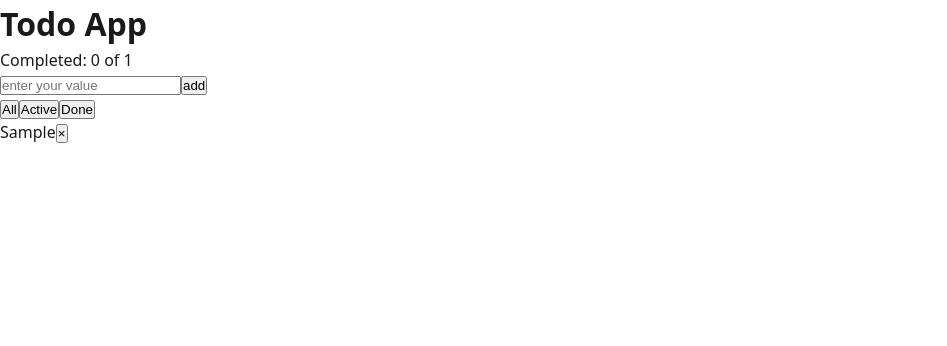
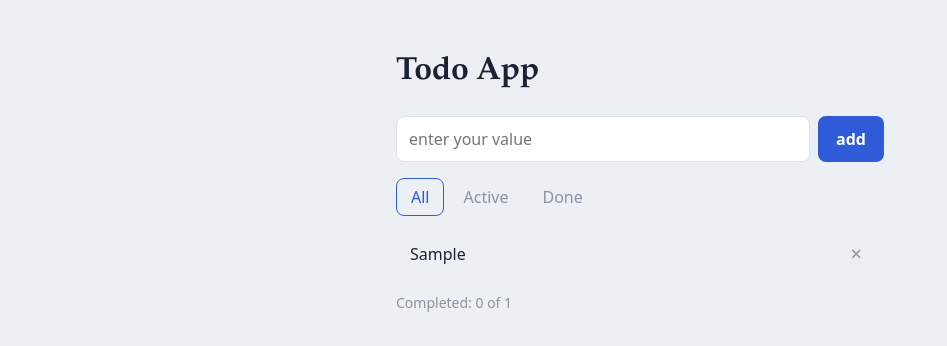
Before and after one commit to VasilievKirill333/react-todo-app, a React (Vite) app: page / in a window 1280 px wide. Both pictures are taken after typing "Sample" into the empty fields and a click on the button "add". Shown: the top 346 px of the page, without its empty margins (0-947 px from the left). Built offline with nearby package versions, Linux system fonts and the light colour scheme.

Commit message:
feat: Add basic CSS styling

```diff
--- a/src/App.jsx
+++ b/src/App.jsx
@@ -2,6 +2,8 @@ import { useState, useEffect } from 'react';
 import TodoForm from './components/TodoForm';
 import TodoList from './components/TodoList';
 import FilterButtons from './components/FilterButtons';
+
+import styles from './App.module.css';
 
 function App() {
   const [todos, setTodos] = useState(() => {
@@ -37,7 +39,7 @@ function App() {
 
   function handleEdit(id, newText) {
     setTodos(todos.map(todo =>
-      todo.id === id ? {...todo, text: newText} : todo
+      todo.id === id ? { ...todo, text: newText } : todo
     ));
   }
 
@@ -48,23 +50,32 @@ function App() {
   });
 
   function handleClearCompleted() {
-  setTodos(todos.filter(todo => !todo.done));
-}
+    setTodos(todos.filter(todo => !todo.done));
+  }
 
   return (
-    <div>
+    <div className={styles.app}>
       <h1>Todo App</h1>
-      <p>Completed: {doneCount} of {totalCount}</p>
       <TodoForm
         inputValue={inputValue}
         onInputChange={setInputValue}
         onAdd={handleAdd}
       />
       <FilterButtons filter={filter} onFilterChange={setFilter} />
-      {doneCount > 0 && (
-        <button onClick={handleClearCompleted}>Clear completed</button>
-      )}
-      <TodoList todos={visibleTodos} onRemove={handleRemove} onToggle={handleToggle} onEdit={handleEdit} />
+      <TodoList
+        todos={visibleTodos}
+        onRemove={handleRemove}
+        onToggle={handleToggle}
+        onEdit={handleEdit}
+      />
+      <div className={styles.footer}>
+        <span>Completed: {doneCount} of {totalCount}</span>
+        {doneCount > 0 && (
+          <button className={styles.clear} onClick={handleClearCompleted}>
+            Clear completed
+          </button>
+        )}
+      </div>
     </div>
   );
 }
--- /dev/null
+++ b/src/App.module.css
@@ -0,0 +1,31 @@
+.app {
+  max-width: 520px;
+  margin: 48px auto;
+  padding: 0 16px;
+}
+
+.footer {
+  display: flex;
+  align-items: center;
+  justify-content: space-between;
+  gap: 12px;
+  margin-top: 12px;
+  font-size: 0.875rem;
+  color: var(--muted);
+}
+
+.clear {
+  border: none;
+  background: none;
+  color: var(--muted);
+  text-decoration: underline;
+}
+
+.clear:hover:not(:disabled) {
+  color: var(--danger);
+}
+
+.clear:disabled {
+  opacity: 0.4;
+  cursor: default;
+}
--- a/src/components/FilterButtons.jsx
+++ b/src/components/FilterButtons.jsx
@@ -1,9 +1,27 @@
+import styles from './FilterButtons.module.css';
+
+const FILTERS = [
+  { value: 'all', label: 'All' },
+  { value: 'active', label: 'Active' },
+  { value: 'done', label: 'Done' },
+];
+
 function FilterButtons({ filter, onFilterChange }) {
   return (
-    <div>
-      <button onClick={() => onFilterChange('all')}>All</button>
-      <button onClick={() => onFilterChange('active')}>Active</button>
-      <button onClick={() => onFilterChange('done')}>Done</button>
+    <div className={styles.filters}>
+      {FILTERS.map(({ value, label }) => (
+        <button
+          key={value}
+          className={
+            filter === value
+              ? `${styles.filter} ${styles.active}`
+              : styles.filter
+          }
+          onClick={() => onFilterChange(value)}
+        >
+          {label}
+        </button>
+      ))}
     </div>
   );
 }
--- /dev/null
+++ b/src/components/FilterButtons.module.css
@@ -0,0 +1,23 @@
+.filters {
+  display: flex;
+  gap: 4px;
+  margin-bottom: 12px;
+}
+
+.filter {
+  padding: 6px 14px;
+  border: 1px solid transparent;
+  border-radius: var(--radius);
+  background: none;
+  color: var(--muted);
+  font-weight: 500;
+}
+
+.filter:hover {
+  color: var(--text);
+}
+
+.active {
+  border-color: var(--accent);
+  color: var(--accent);
+}
--- a/src/components/TodoForm.jsx
+++ b/src/components/TodoForm.jsx
@@ -1,4 +1,5 @@
 import { useState } from 'react';
+import styles from './TodoForm.module.css';
 
 function TodoForm({ inputValue, onInputChange, onAdd }) {
   const [error, setError] = useState('');
@@ -15,7 +16,9 @@ function TodoForm({ inputValue, onInputChange, onAdd }) {
   }
 
   return (
-    <div>
+    <div
+    className={styles.form}
+    >
       <input type="text"
       value={inputValue}
       onChange={(e) => {
@@ -24,9 +27,10 @@ function TodoForm({ inputValue, onInputChange, onAdd }) {
       }}
       placeholder="enter your value"
       onKeyDown={e => e.key === 'Enter' && handleSubmit()}
+      className={error ? `${styles.input} ${styles.inputError}` : styles.input}
       />
-      <button onClick={handleSubmit}>add</button>
-      {error && <p style={{ color: 'red' }}>{error}</p>}
+      <button className={styles.button} onClick={handleSubmit}>add</button>
+      {error && <p className={styles.error}>{error}</p>}
     </div>
   );
 }
--- /dev/null
+++ b/src/components/TodoForm.module.css
@@ -0,0 +1,42 @@
+.form {
+  display: flex;
+  flex-wrap: wrap;
+  gap: 8px;
+  margin-bottom: 16px;
+}
+
+.input {
+  flex: 1;
+  min-width: 0;
+  padding: 10px 12px;
+  border: 1px solid var(--line);
+  border-radius: var(--radius);
+  background: var(--surface);
+}
+
+.input:focus {
+  border-color: var(--accent);
+}
+
+.inputError {
+  border-color: var(--danger);
+}
+
+.button {
+  padding: 10px 18px;
+  border: none;
+  border-radius: var(--radius);
+  background: var(--accent);
+  color: var(--accent-text);
+  font-weight: 600;
+}
+
+.button:hover {
+  filter: brightness(1.08);
+}
+
+.error {
+  flex-basis: 100%;
+  font-size: 0.875rem;
+  color: var(--danger);
+}
--- a/src/components/TodoItem.jsx
+++ b/src/components/TodoItem.jsx
@@ -1,4 +1,5 @@
 import { useState } from 'react';
+import styles from './TodoItem.module.css';
 
 function TodoItem({ todo, onRemove, onToggle, onEdit }) {
     const [isEditing, setIsEditing] = useState(false);
@@ -27,9 +28,10 @@ function TodoItem({ todo, onRemove, onToggle, onEdit }) {
 }
 
     return (
-    <li>
+    <li className={styles.item}>
         {isEditing ? (
             <input
+            className={styles.editInput}
             type='text'
             value={editText}
             onChange={(e)=> setEditText(e.target.value)}
@@ -39,13 +41,17 @@ function TodoItem({ todo, onRemove, onToggle, onEdit }) {
             />
         ) : (
       <span
+        className={todo.done ? `${styles.text} ${styles.done}` : styles.text}
         onDoubleClick={()=>setIsEditing(true)}
         onClick={() => onToggle(todo.id)}
-        style={{ textDecoration: todo.done ? 'line-through' : 'none' }}
       >
         {todo.text}
       </span>)}
-      <button onClick={() => onRemove(todo.id)}>×</button>
+      <button
+        className={styles.remove}
+        onClick={() => onRemove(todo.id)}>
+            ×
+        </button>
     </li>
   );
 }
--- /dev/null
+++ b/src/components/TodoItem.module.css
@@ -0,0 +1,48 @@
+.item {
+  display: flex;
+  align-items: center;
+  justify-content: space-between;
+  gap: 12px;
+  padding: 12px 14px;
+  border-bottom: 1px solid var(--line);
+}
+
+.item:last-child {
+  border-bottom: none;
+}
+
+.text {
+  flex: 1;
+  cursor: pointer;
+  word-break: break-word;
+  user-select: none; /* двойной клик не выделяет текст */
+}
+
+.done {
+  color: var(--muted);
+  text-decoration: line-through;
+}
+
+.editInput {
+  flex: 1;
+  min-width: 0;
+  padding: 6px 8px;
+  border: 1px solid var(--accent);
+  border-radius: var(--radius);
+  background: var(--surface);
+}
+
+.remove {
+  padding: 4px 8px;
+  border: none;
+  border-radius: var(--radius);
+  background: none;
+  color: var(--muted);
+  font-size: 1.25rem;
+  line-height: 1;
+}
+
+.remove:hover {
+  background: var(--bg);
+  color: var(--danger);
+}
--- a/src/components/TodoList.jsx
+++ b/src/components/TodoList.jsx
@@ -1,8 +1,9 @@
 import TodoItem from './TodoItem';
+import styles from './TodoList.module.css';
 
 function TodoList({ todos, onRemove, onToggle, onEdit }) {
   return (
-    <ul>
+    <ul className='styles.list'>
       {todos.map(todo => (
         <TodoItem
         key={todo.id}
--- /dev/null
+++ b/src/components/TodoList.module.css
@@ -0,0 +1,12 @@
+.list {
+  list-style: none;
+  overflow: hidden;
+  border: 1px solid var(--line);
+  border-radius: var(--radius);
+  background: var(--surface);
+}
+
+/* пустой список не рисуем пустой рамкой */
+.list:empty {
+  display: none;
+}
--- a/src/index.css
+++ b/src/index.css
@@ -1,12 +1,64 @@
-* {
+:root {
+  --bg: #eceff3;
+  --surface: #ffffff;
+  --text: #1b2333;
+  --muted: #8a93a3;
+  --line: #dde2ea;
+  --accent: #2f5bd8;
+  --accent-text: #ffffff;
+  --danger: #c93c3c;
+  --radius: 8px;
+  --font-body: system-ui, -apple-system, "Segoe UI", Roboto, sans-serif;
+  --font-display: "Iowan Old Style", "Palatino Linotype", Palatino, Georgia, serif;
+}
+
+/* Задел под тёмную тему из роадмапа: достаточно повесить data-theme="dark" на <html> */
+:root[data-theme='dark'] {
+  --bg: #12161f;
+  --surface: #1b2130;
+  --text: #e6eaf2;
+  --muted: #7d879a;
+  --line: #2a3245;
+  --accent: #6c8cff;
+  --accent-text: #0f1420;
+  --danger: #ff7a7a;
+}
+
+*,
+*::before,
+*::after {
+  box-sizing: border-box;
   margin: 0;
   padding: 0;
-  box-sizing: border-box;
 }
 
 body {
-  font-family: system-ui, -apple-system, sans-serif;
+  min-height: 100vh;
+  font-family: var(--font-body);
   line-height: 1.5;
-  color: #1a1a1a;
-  background-color: #ffffff;
+  color: var(--text);
+  background: var(--bg);
 }
+
+h1 {
+  margin-bottom: 20px;
+  font-family: var(--font-display);
+  font-size: 2rem;
+  font-weight: 600;
+  letter-spacing: -0.01em;
+}
+
+button,
+input {
+  font: inherit;
+  color: inherit;
+}
+
+button {
+  cursor: pointer;
+}
+
+:focus-visible {
+  outline: 2px solid var(--accent);
+  outline-offset: 2px;
+}
```
